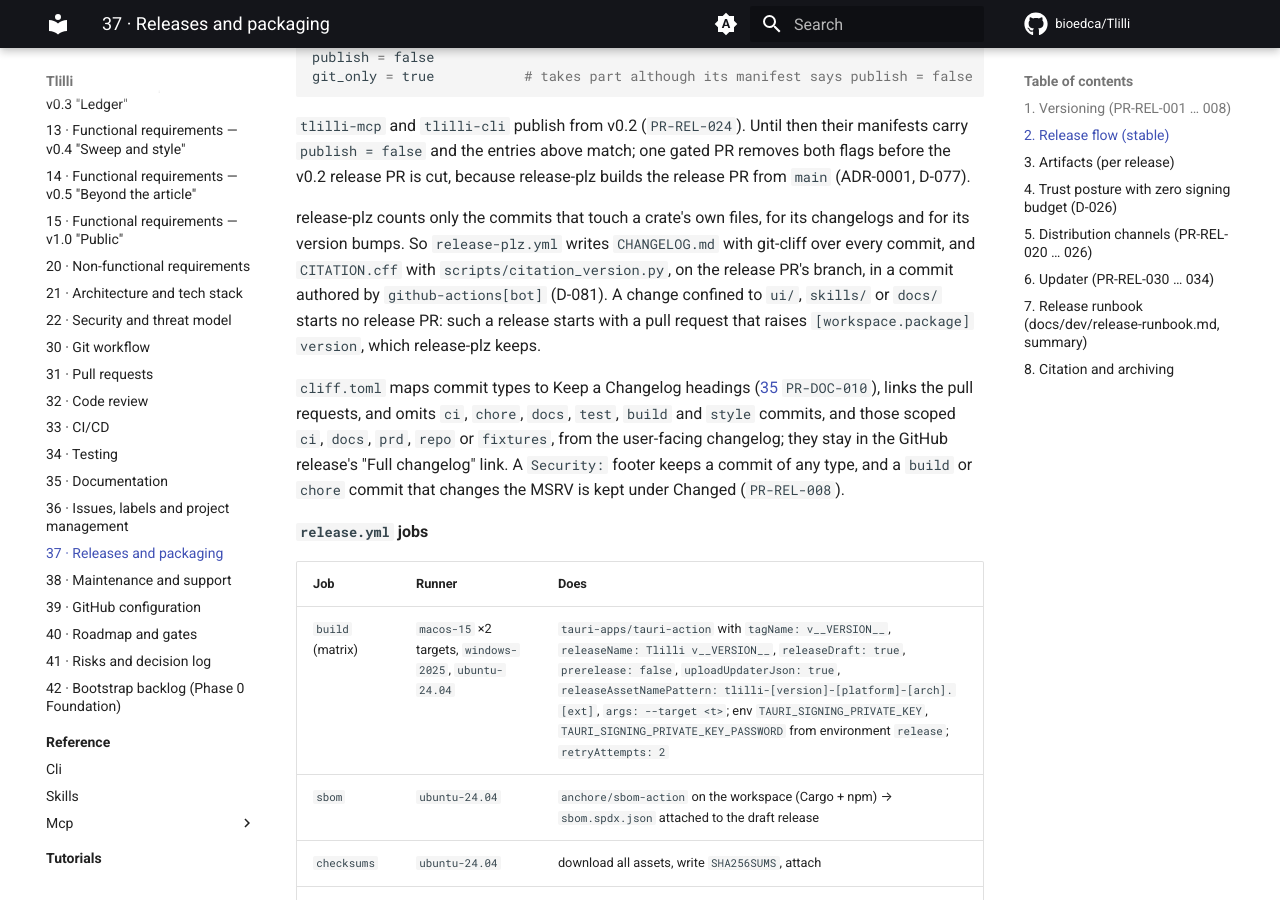
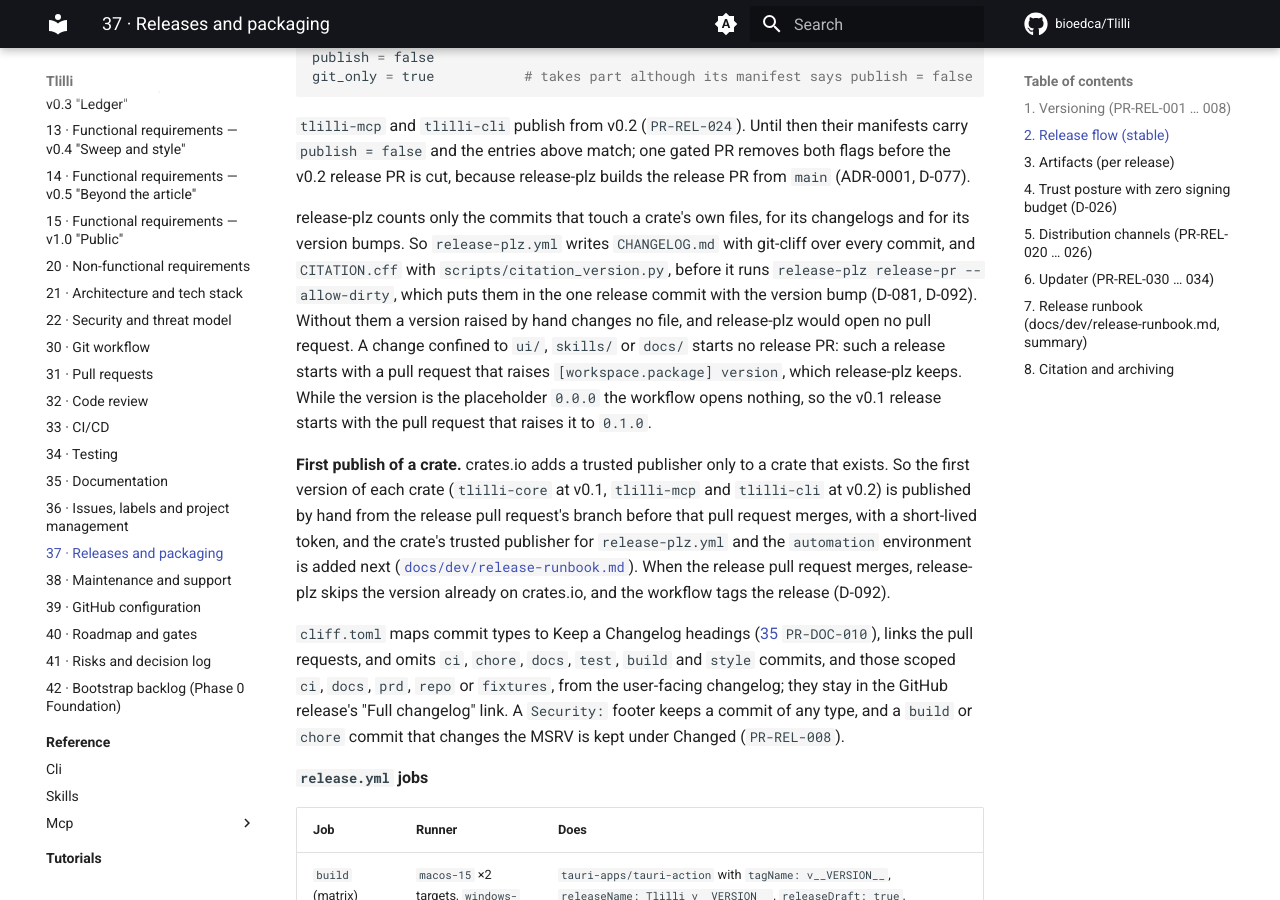
Before and after one commit to bioedca/Tlilli, an MkDocs documentation site: the page built from docs/prd/37-releases-and-packaging.md, in a window 1280 px wide and 900 px high, scrolled down 1961 px. Built offline with MkDocs 1.6.1 and Material for MkDocs 9.7.7, drawn with Linux system fonts in a browser that asks for light colours; comment, search, counter and statistics services are not loaded.

Commit message:
docs(prd): record how release-plz.yml runs
D-092: the workflow writes CHANGELOG.md and CITATION.cff before
release-plz release-pr --allow-dirty, so they ride the one release
commit. release-plz opens no pull request when its run changes no
file, which is the case for every version raised by hand. The
workflow waits while the version is 0.0.0. The first version of each
crate is published by hand before its release pull request merges,
since crates.io adds a trusted publisher only to an existing crate.
release-plz/action runs actions outside the PR-CI-019 allow-list, so
the tools come from taiki-e/install-action. Amends D-081 (1).

Refs #32

Signed-off-by: bioedca <131809205+bioedca@users.noreply.github.com>

```diff
--- a/docs/prd/37-releases-and-packaging.md
+++ b/docs/prd/37-releases-and-packaging.md
@@ -67,7 +67,9 @@ git_only = true           # takes part although its manifest says publish = fals
 
 `tlilli-mcp` and `tlilli-cli` publish from v0.2 (`PR-REL-024`). Until then their manifests carry `publish = false` and the entries above match; one gated PR removes both flags before the v0.2 release PR is cut, because release-plz builds the release PR from `main` (ADR-0001, D-077).
 
-release-plz counts only the commits that touch a crate's own files, for its changelogs and for its version bumps. So `release-plz.yml` writes `CHANGELOG.md` with git-cliff over every commit, and `CITATION.cff` with `scripts/citation_version.py`, on the release PR's branch, in a commit authored by `github-actions[bot]` (D-081). A change confined to `ui/`, `skills/` or `docs/` starts no release PR: such a release starts with a pull request that raises `[workspace.package] version`, which release-plz keeps.
+release-plz counts only the commits that touch a crate's own files, for its changelogs and for its version bumps. So `release-plz.yml` writes `CHANGELOG.md` with git-cliff over every commit, and `CITATION.cff` with `scripts/citation_version.py`, before it runs `release-plz release-pr --allow-dirty`, which puts them in the one release commit with the version bump (D-081, D-092). Without them a version raised by hand changes no file, and release-plz would open no pull request. A change confined to `ui/`, `skills/` or `docs/` starts no release PR: such a release starts with a pull request that raises `[workspace.package] version`, which release-plz keeps. While the version is the placeholder `0.0.0` the workflow opens nothing, so the v0.1 release starts with the pull request that raises it to `0.1.0`.
+
+**First publish of a crate.** crates.io adds a trusted publisher only to a crate that exists. So the first version of each crate (`tlilli-core` at v0.1, `tlilli-mcp` and `tlilli-cli` at v0.2) is published by hand from the release pull request's branch before that pull request merges, with a short-lived token, and the crate's trusted publisher for `release-plz.yml` and the `automation` environment is added next ([`docs/dev/release-runbook.md`](../dev/release-runbook.md)). When the release pull request merges, release-plz skips the version already on crates.io, and the workflow tags the release (D-092).
 
 `cliff.toml` maps commit types to Keep a Changelog headings ([35](35-documentation.md) `PR-DOC-010`), links the pull requests, and omits `ci`, `chore`, `docs`, `test`, `build` and `style` commits, and those scoped `ci`, `docs`, `prd`, `repo` or `fixtures`, from the user-facing changelog; they stay in the GitHub release's "Full changelog" link. A `Security:` footer keeps a commit of any type, and a `build` or `chore` commit that changes the MSRV is kept under Changed (`PR-REL-008`).
 
```
Also changed, not shown: docs/prd/41-risks-and-decision-log.md (+2 -1 lines).
